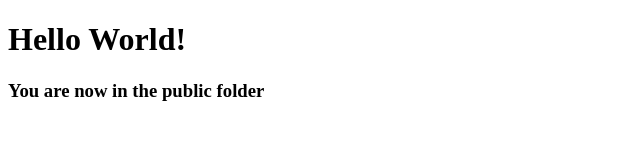
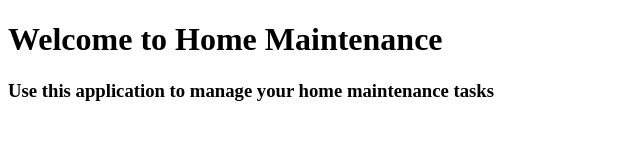
Before and after one commit to johnsmalley/home-maintenance, a website: page public/index.html in a window 1280 px wide. Shown: the whole page, without its empty margins (0-640 px from the left). Drawn offline with Linux system fonts and the light colour scheme.

Commit message:
created a very basic home page with zero features

```diff
--- a/public/index.html
+++ b/public/index.html
@@ -1,7 +1,11 @@
 <!DOCTYPE html>
-<html>
-<body>
-<h1>Hello World!</h1>
-<h3>You are now in the public folder</h3>
-</body>
+<html lang="en" ng-app="home-maintenance">
+  <head>
+    <title>Home Maintenance</title>
+  </head>
+
+  <body>
+    <h1>Welcome to Home Maintenance</h1>
+    <h3>Use this application to manage your home maintenance tasks</h3>
+  </body>
 </html>
```
